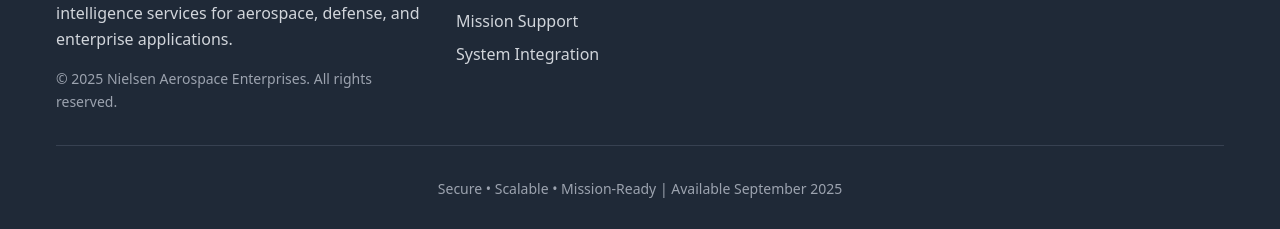
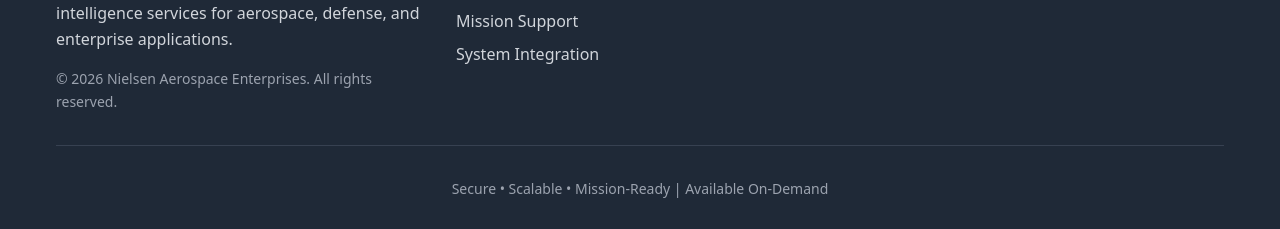
Before and after one commit to nielsen-enterprises/fictional-lamp, a Next.js app: page / in a window 1280 px wide. Shown: the part 6772-7001 px from the top of the page. Built offline with nearby package versions, Linux system fonts and the light colour scheme.

Commit message:
Update Footer.js

```diff
--- a/components/Footer.js
+++ b/components/Footer.js
@@ -14,7 +14,7 @@
               Advanced OSINT data processing and intelligence services for aerospace, defense, and enterprise applications.
             </p>
             <p style={{fontSize: '0.875rem', color: '#9ca3af'}}>
-              © 2025 Nielsen Aerospace Enterprises. All rights reserved.
+              © 2026 Nielsen Aerospace Enterprises. All rights reserved.
             </p>
           </div>
 
@@ -38,7 +38,7 @@
         </div>
 
         <div className="footer-bottom">
-          <p>Secure • Scalable • Mission-Ready | Available September 2025</p>
+          <p>Secure • Scalable • Mission-Ready | Available On-Demand</p>
         </div>
       </div>
     </footer>
```
